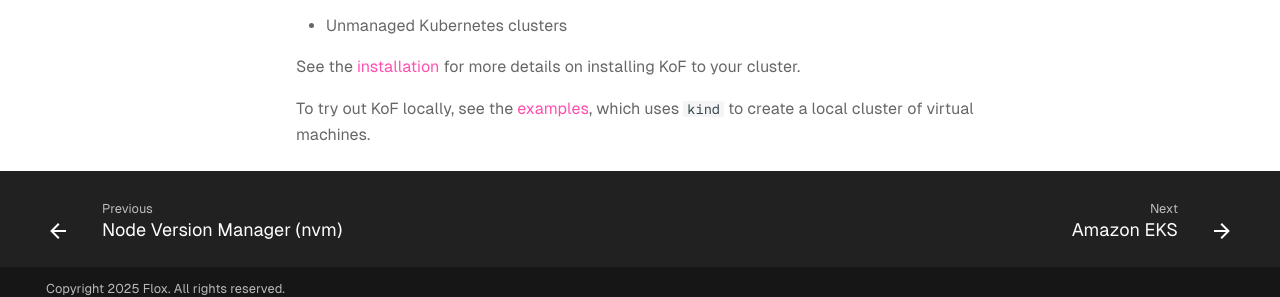
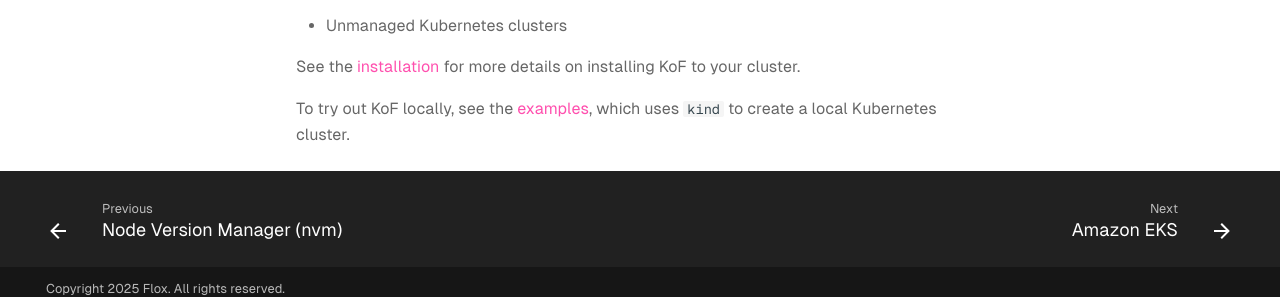
Before and after one commit to flox/floxdocs, an MkDocs documentation site: the page built from docs/k8s/intro.md, in a window 1280 px wide and 900 px high, scrolled down 1620 px. Shown: the part 588-885 px from the top of the window. Built offline with MkDocs 1.6.1 and Material for MkDocs 9.7.7, drawn with Linux system fonts in a browser that asks for light colours; plug-ins that fetch from the network failed and are left out; comment, search, counter and statistics services are not loaded.

Commit message:
Tweak description of kind-demo
kind uses containers not VMs

```diff
--- a/docs/k8s/intro.md
+++ b/docs/k8s/intro.md
@@ -82,8 +82,8 @@ Some cloud providers don't allow you to modify the nodes in the Kubernetes clust
 
 See the [installation][install-section] for more details on installing KoF to your cluster.
 
-To try out KoF locally, see the [examples][examples-section], which uses `kind` to create a local cluster of virtual machines.
+To try out KoF locally, see the [examples][examples-section], which uses `kind` to create a local Kubernetes cluster.
 
 [generations-concept]: ../concepts/generations.md
 [install-section]: ./install/eks.md
-[examples-section]: ./examples/foo.md
+[examples-section]: ./examples/kind-demo.md
```
